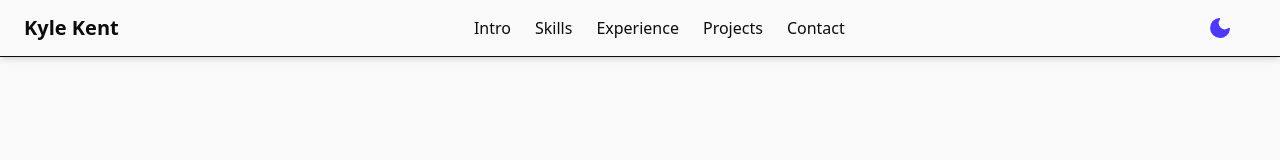
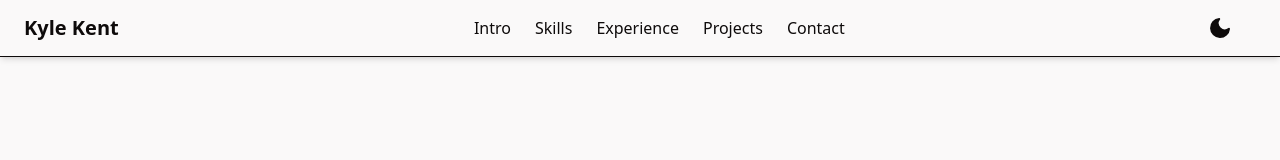
Before and after one commit to Kladenets/portfolio, a Next.js app: page / in a window 1280 px wide. Shown: the top 160 px of the page. Built offline with nearby package versions, Linux system fonts and the light colour scheme.

Commit message:
update colors and fix edge of toggle theme button not working with whileTap scaling

```diff
--- a/src/components/themeToggle.tsx
+++ b/src/components/themeToggle.tsx
@@ -63,7 +63,7 @@ const ThemeToggle = () => {
       <button
         aria-label="Toggle theme"
         type="button"
-        className="p-2 h-10 w-10 rounded-md text-text-primary/50" // Use semi-transparent color
+        className="p-2 h-10 w-10 rounded-md text-text/50" // Use semi-transparent color
         disabled
       >
         <div className="h-6 w-6 animate-pulse bg-gray-300 dark:bg-gray-700 rounded"></div>{' '}
@@ -79,21 +79,27 @@ const ThemeToggle = () => {
   };
 
   return (
+    <div
+      onClick={toggleTheme}
+      className="inline-block rounded-md cursor-pointer"
+      onKeyDown={(e) =>
+        e.key === 'Enter' || e.key === ' ' ? toggleTheme() : null
+      }
+    >
       <motion.button
         aria-label={`Switch to ${isDarkMode ? 'light' : 'dark'} mode`}
         type="button"
-      className="p-2 rounded-md text-text-primary hover:bg-gray-200 dark:hover:bg-gray-700 focus:outline-none focus:ring-2 focus:ring-offset-2 focus:ring-primary dark:focus:ring-offset-primary-background dark:focus:ring-secondary transition-colors duration-200"
-      onClick={toggleTheme}
-      // Optional: Add subtle animation on toggle
+        className="p-2 rounded-md text-text hover:bg-gray-200 dark:hover:bg-gray-700 focus:outline-none focus:ring-2 focus:ring-offset-2 focus:ring-text-800 focus:ring-offset-primary cursor-pointer"
         whileTap={{ scale: 0.9 }}
         transition={{ type: 'spring', stiffness: 400, damping: 17 }}
       >
         {isDarkMode ? (
-        <SunIcon className="h-6 w-6 text-yellow-400" />
+          <SunIcon className="h-6 w-6 text-text" />
         ) : (
-        <MoonIcon className="h-6 w-6 text-indigo-600" />
+          <MoonIcon className="h-6 w-6 text-text" />
         )}
       </motion.button>
+    </div>
   );
 };
 
```
Lines whose indentation alone changed are shown as unchanged.
